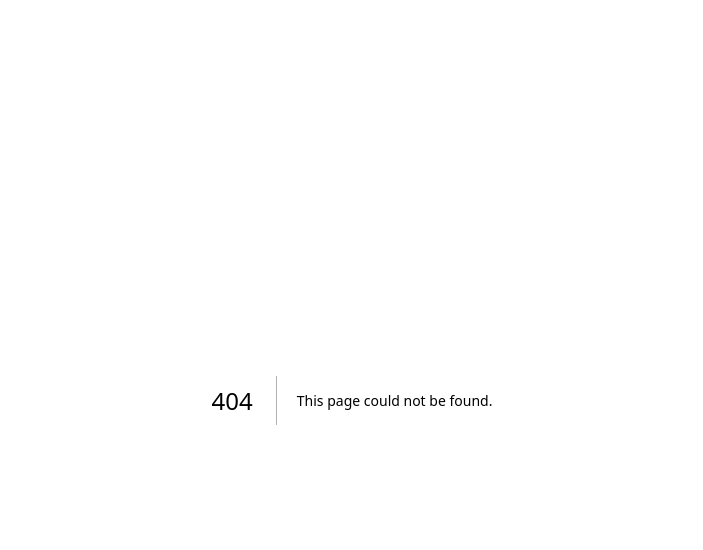
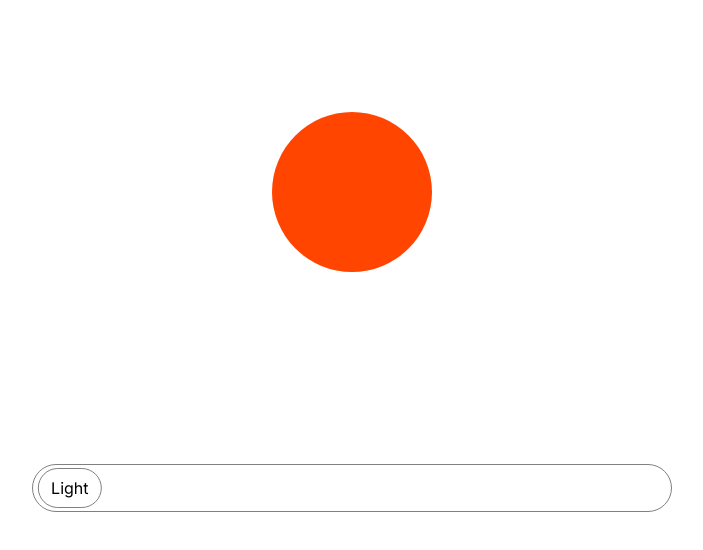
Before and after one commit to bulongo/bulongo.github.io, a Next.js app: page /signup in a window 1280 px wide. Before the commit this address had no page. Shown: the top 550 px of the page, without its empty margins (288-991 px from the left). Built offline with nearby package versions, Linux system fonts and the light colour scheme.

Commit message:
The login page is coming together now

```diff
--- a/app/components/Button/Button.jsx
+++ b/app/components/Button/Button.jsx
@@ -1,22 +1,29 @@
 'use client'
 import { useState } from "react";
 import styles from "./Button.module.css";
+import { useReducer } from 'react'
+import { darkModeState,darkModeReducer } from "@/app/reducer/reducer";
 // use useReducer for this app because he it has too much going on
 
-const Button = () => {
+const Button = ({setDarkModeState}) => {
+  const [state,dispatch]= useReducer(darkModeReducer,darkModeState)
   const [darkModeChosen,setDarkModeChosen] = useState(false)
 
   const changeLightAndDarkMode = () => {
-    if(darkModeChosen){
-      setDarkModeChosen(false)
-    }else {
-      setDarkModeChosen(true)
+    if(state.darkMode === 'off'){
+      dispatch({type:'turnOnDarkMode'})
+      setDarkModeState(true)
+      // setDarkModeChosen(true)
+    }else if(state.darkMode === "on"){
+      dispatch({type:'turnOffDarkMode'})
+      setDarkModeState(false)
+     // setDarkModeChosen(false)
     }
   }
 
   return (
     <div className={styles.button} onClick={() => changeLightAndDarkMode()}>
-      {darkModeChosen ? <div className={styles.dark}>Dark</div> : <div className={styles.light}>Light</div>}
+      {state.darkMode === 'on' ? <div className={styles.dark}>Dark</div> : <div className={styles.light}>Light</div>}
     </div>
   );
 };
--- a/app/components/Sunmoon/Sunmoon.jsx
+++ b/app/components/Sunmoon/Sunmoon.jsx
@@ -1,14 +1,16 @@
 'use client'
-import { useState } from 'react'
+import React, { useEffect,useRef } from 'react'
 import styles from './Sunmoon.module.css'
+import { useReducer } from 'react'
+import { darkModeReducer,darkModeState } from '@/app/reducer/reducer'
 
-export const Sunmoon = () => {
-  const [dayTime,setDayTime] = useState(true)
+const Sunmoon = ({darkModeState}) => {
+
   return (
     <div className={styles.sunmoon}>
-      {dayTime ?
-        <div className={styles.sun}></div> :
-        <div className={styles['sun' + 'moon']}></div>}
+        {darkModeState ? <div className={styles.moon}></div> : <div className={styles.sun}></div>}
     </div>
   )
 }
+
+export default Sunmoon
--- a/app/components/Sunmoon/Sunmoon.module.css
+++ b/app/components/Sunmoon/Sunmoon.module.css
@@ -1,30 +1,71 @@
+.sunmoon {
+  /* border: solid red; */
+  height: 24rem;
+  display: flex;
+  justify-content: center;
+  margin: 0 0 5rem 0;
+  align-items: center;
+  /* margin2 4rem auto; */
+}
+
 .sun {
-  /* border: solid red 1px; */
   background: orangered;
+  border-radius: 50%;
+  width: 10rem;
   height: 10rem;
+  transition: 0.7s ease;
+}
+
+.sun::before {
+  content: '';
+  position: absolute;
+  background: white;
+  border-radius: 50%;
   width: 10rem;
-  margin: 10rem auto;
-  border-radius: 50%;
-  transition: 0.2s ease-in-out;
+  height: 10rem;
+  transition: 0.7s ease;
+  transform:translate(7rem,-7rem) scale(0);
+  animation: slideOut 0.7s;
 }
 
 .moon {
-  /* border: solid red 1px; */
-  background: #080D21;
+  background: darkkhaki;
+  border-radius: 50%;
+  width: 10rem;
   height: 10rem;
-  width: 10rem;
-  margin: 10rem auto;
-  border-radius: 50%;
+  transition: 0.7s ease;
   position: relative;
-  transition: 0.2s ease-in-out;
 }
 
 .moon::before {
   content: '';
-  background: white;
   position: absolute;
+  background: #023436;
   height: 10rem;
   width: 10rem;
   border-radius: 50%;
-  transform: translate(2.5rem,-2.5rem);
+  transform: translate(3rem, -3rem) scale(1);
+  /* transition: 0.7s ease; */
+  animation: slideIn 0.7s;
 }
+
+@keyframes slideIn {
+  0% {
+    transform: translate(7rem,-7rem) scale(0);
+  }
+
+  100% {
+   transform: translate(3rem,-3rem) scale(1);
+  }
+}
+
+
+@keyframes slideOut {
+  0% {
+    transform: translate(3rem,-3rem) scale(1);
+  }
+
+  100% {
+   transform: translate(7rem,-7rem) scale(0);
+  }
+}
--- /dev/null
+++ b/app/context/context.jsx
@@ -0,0 +1,3 @@
+import { createContext } from "react";
+
+export const modeContext = createContext()
--- a/app/page.jsx
+++ b/app/page.jsx
@@ -1,10 +1,11 @@
 import Image from 'next/image'
 import styles from './page.module.css'
+import Main from './components/Main/Main'
 
 export default function Home() {
   return (
     <main className={styles.main}>
-      hello worle
+      <Main />
     </main>
   )
 }
--- a/app/reducer/reducer.jsx
+++ b/app/reducer/reducer.jsx
@@ -1,8 +1,14 @@
-import { useReducer } from "react";
-
+export const darkModeReducer = (state,action) => {
+  switch (action.type){
+    case 'turnOnDarkMode':
+      return {darkMode:'on'}
+    case 'turnOffDarkMode':
+      return {darkMode:'off'}
+    default:
+      return state
+  }
+}
 
 export const darkModeState = {
-  darkMode:'off' ,
+  darkMode:'off'
 }
-
-const [state,dispatch] = useReducer(reducer,darkModeState)
--- /dev/null
+++ b/app/signup/page.jsx
@@ -0,0 +1,24 @@
+'use client'
+import { useContext, useState } from 'react'
+import styles from './page.module.css'
+import Button from '../components/Button/Button'
+import Sunmoon from '../components/Sunmoon/Sunmoon'
+import { modeContext } from '../context/context'
+
+const signup = () => {
+  const darkModeContext = useContext(modeContext)
+  const [darkModeState,setDarkModeState] = useState(false)
+
+  // const changeDarkMode = () => {
+  //   console.log('we are changing the dark mode now')
+  // }
+
+  return (
+    <div className={darkModeState ? styles.darkModeOn : styles.darkModeOff}>
+      <Sunmoon darkModeState={darkModeState}/>
+      <Button setDarkModeState={setDarkModeState}/>
+    </div>
+  )
+}
+
+export default signup
--- /dev/null
+++ b/app/signup/page.module.css
@@ -0,0 +1,10 @@
+.darkModeOn {
+  background: #023434;
+  height: 100vh;
+  transition: 0.7s ease;
+}
+
+.darkModeOff {
+  height: 100vh;
+  transition: 0.7s ease;
+}
```
Also changed, not shown: app/components/Main/Main.jsx (added, +17 -0 lines), app/components/Navbar/Navbar.jsx (added, +19 -0 lines), app/login/page.jsx (deleted, +0 -14 lines), app/login/page.module.css (deleted).
